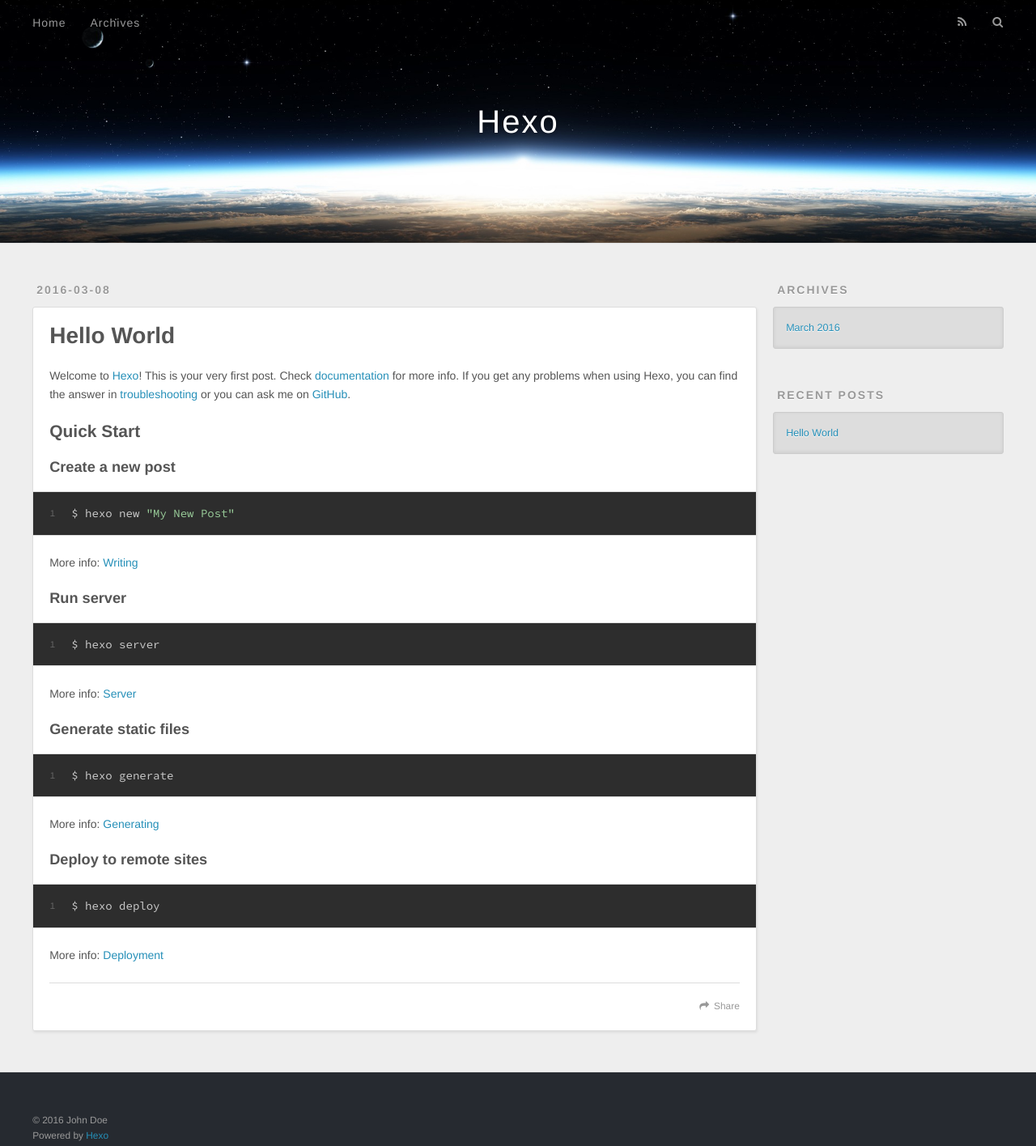
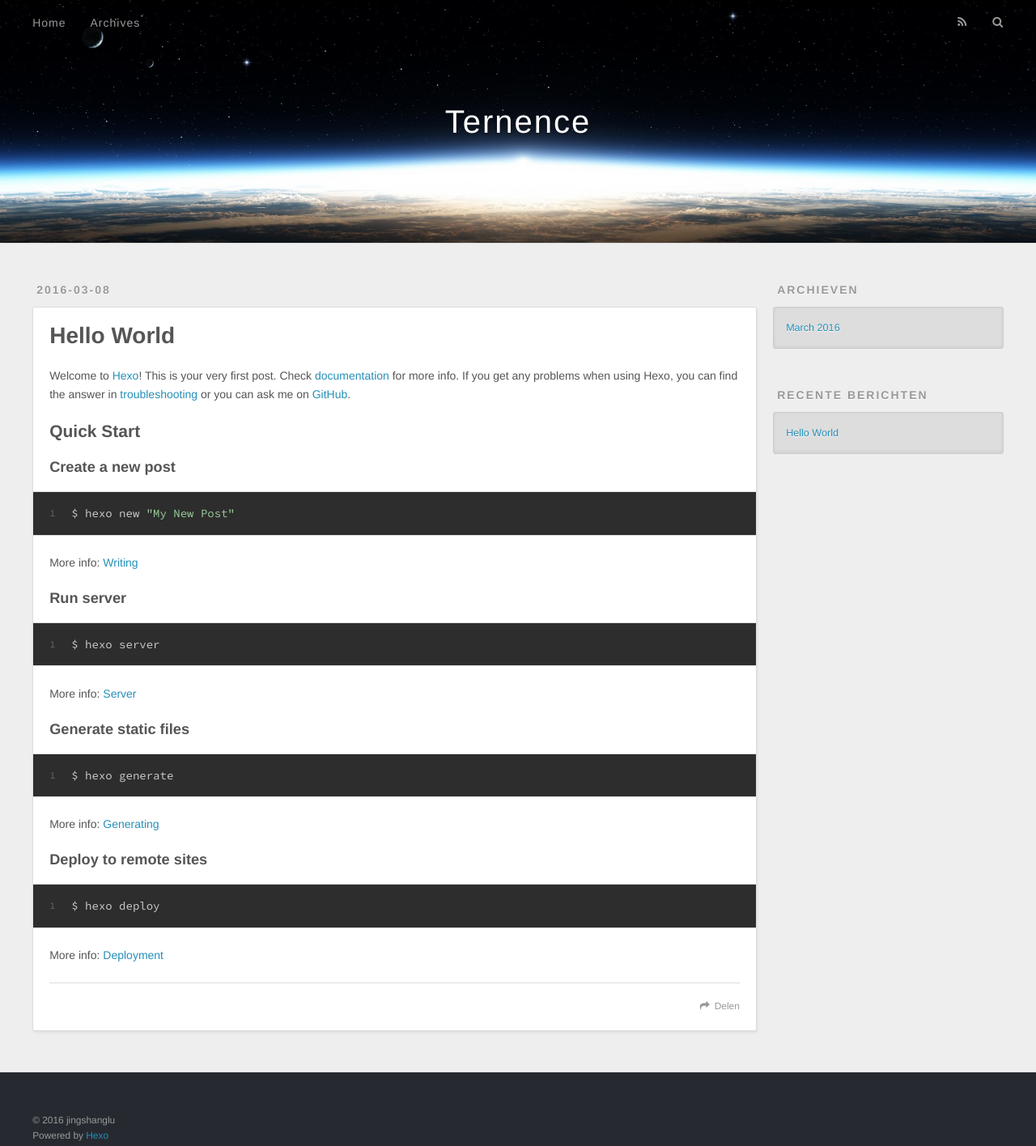
Before and after one commit to jingshanglu/jingshanglu.github.io, a plain HTML site: page index.html in a window 1280 px wide. Shown: the whole page at 81% size. Drawn offline with nearby package versions, Linux system fonts and the light colour scheme.

Commit message:
Site updated: 2016-03-08 15:26:16

```diff
--- a/index.html
+++ b/index.html
@@ -3,19 +3,19 @@
 <head>
   <meta charset="utf-8">
 
-  <title>Hexo</title>
+  <title>Ternence</title>
   <meta name="viewport" content="width=device-width, initial-scale=1, maximum-scale=1">
   <meta name="description">
 <meta property="og:type" content="website">
-<meta property="og:title" content="Hexo">
+<meta property="og:title" content="Ternence">
 <meta property="og:url" content="http://yoursite.com/index.html">
-<meta property="og:site_name" content="Hexo">
+<meta property="og:site_name" content="Ternence">
 <meta property="og:description">
 <meta name="twitter:card" content="summary">
-<meta name="twitter:title" content="Hexo">
+<meta name="twitter:title" content="Ternence">
 <meta name="twitter:description">
 
-    <link rel="alternate" href="/atom.xml" title="Hexo" type="application/atom+xml">
+    <link rel="alternate" href="/atom.xml" title="Ternence" type="application/atom+xml">
 
 
     <link rel="icon" href="/favicon.png">
@@ -36,7 +36,7 @@
   <div id="header-outer" class="outer">
     <div id="header-title" class="inner">
       <h1 id="logo-wrap">
-        <a href="/" id="logo">Hexo</a>
+        <a href="/" id="logo">Ternence</a>
       </h1>
 
     </div>
@@ -53,7 +53,7 @@
 
           <a id="nav-rss-link" class="nav-icon" href="/atom.xml" title="RSS Feed"></a>
 
-        <a id="nav-search-btn" class="nav-icon" title="Search"></a>
+        <a id="nav-search-btn" class="nav-icon" title="Zoeken"></a>
       </nav>
       <div id="search-form-wrap">
         <form action="//google.com/search" method="get" accept-charset="UTF-8" class="search-form"><input type="search" name="q" results="0" class="search-form-input" placeholder="Search"><button type="submit" class="search-form-submit">&#xF002;</button><input type="hidden" name="sitesearch" value="http://yoursite.com"></form>
@@ -99,7 +99,7 @@
 
     </div>
     <footer class="article-footer">
-      <a data-url="http://yoursite.com/2016/03/08/hello-world/" data-id="cilizvw1d0000ggi4t1dqg5kb" class="article-share-link">Share</a>
+      <a data-url="http://yoursite.com/2016/03/08/hello-world/" data-id="cilj3eoy40000iwi4i5wb0q26" class="article-share-link">Delen</a>
 
 
     </footer>
@@ -124,7 +124,7 @@
 
 
   <div class="widget-wrap">
-    <h3 class="widget-title">Archives</h3>
+    <h3 class="widget-title">Archieven</h3>
     <div class="widget">
       <ul class="archive-list"><li class="archive-list-item"><a class="archive-list-link" href="/archives/2016/03/">March 2016</a></li></ul>
     </div>
@@ -134,7 +134,7 @@
 
 
   <div class="widget-wrap">
-    <h3 class="widget-title">Recent Posts</h3>
+    <h3 class="widget-title">Recente berichten</h3>
     <div class="widget">
       <ul>
 
@@ -154,7 +154,7 @@
 
   <div class="outer">
     <div id="footer-info" class="inner">
-      &copy; 2016 John Doe<br>
+      &copy; 2016 jingshanglu<br>
       Powered by <a href="http://hexo.io/" target="_blank">Hexo</a>
     </div>
   </div>
```
Also changed, not shown: 2016/03/08/hello-world/index.html (+9 -9 lines), archives/2016/03/index.html (+10 -10 lines), archives/2016/index.html (+10 -10 lines), archives/index.html (+10 -10 lines).
